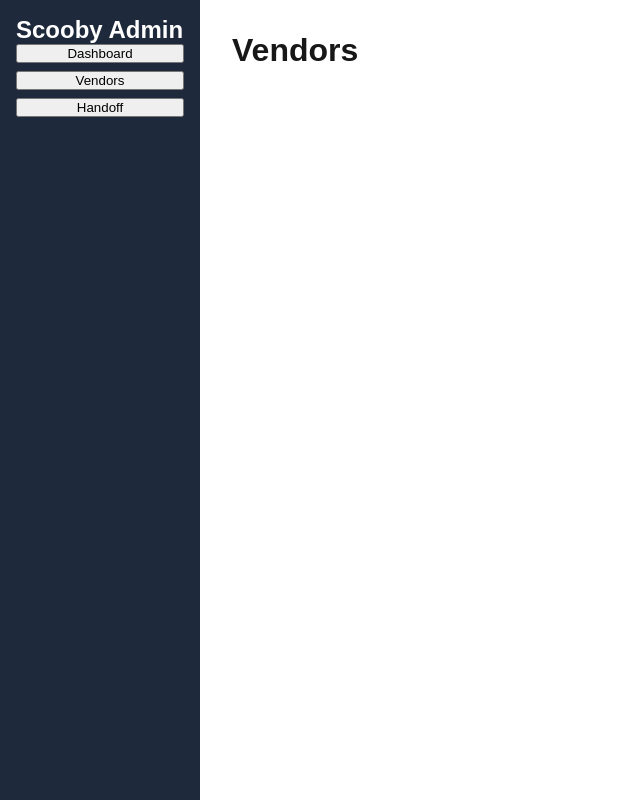
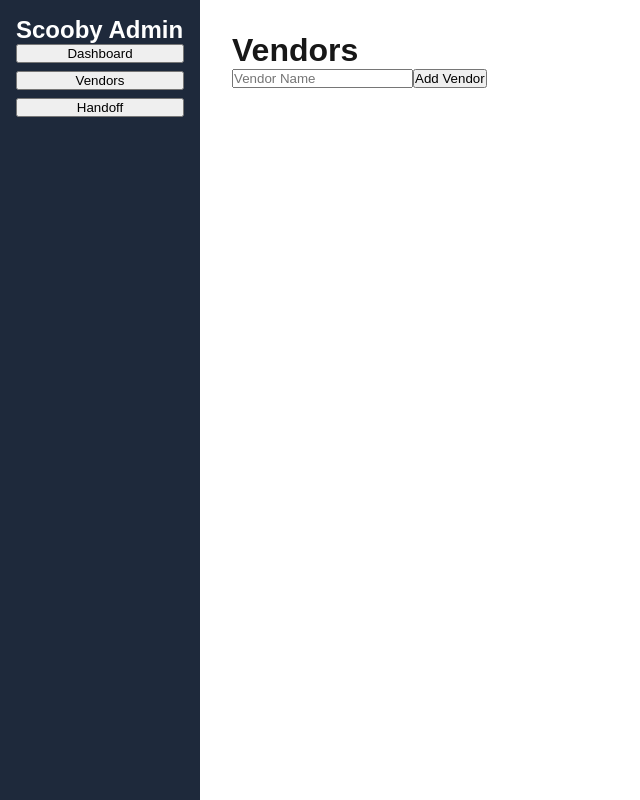
Before and after one commit to The-only-Direction/Scooby_2.0, a Next.js app: page /dashboard in a window 1280 px wide. Both pictures are taken after a click on the button "Vendors". Shown: the whole page, without its empty margins (0-640 px from the left). Built offline with nearby package versions, Linux system fonts and the light colour scheme.

Commit message:
Vendor Tab

```diff
--- a/app/dashboard/page.js
+++ b/app/dashboard/page.js
@@ -2,6 +2,10 @@
 import {useState} from 'react';
 export default function Dashboard(){
     const [tab, setTab]=useState('dashboard');
+    const [name, setName]=useState('');
+    function addVendor(){
+        console.log('New Vendor:', name);
+    }
     return(
         <div style={{display: 'flex', minHeight: '100vh'}}>
         <nav style={{width:'200px', background:'#1e293b', color:'white', padding:'1rem'}}>
@@ -12,7 +16,16 @@ export default function Dashboard(){
         </nav>
         <main style={{flex:1, padding:'2rem'}}>
             {tab=='dashboard'&& <h1>Dashboard</h1>}
-            {tab=='vendors'&& <h1>Vendors</h1>}
+            {tab=='vendors'&&(
+                <div>
+                    <h1>Vendors</h1>
+                    <input
+                    value={name}
+                    onChange={(e)=> setName(e.target.value)}
+                    placeholder="Vendor Name"/>
+                    <button onClick={addVendor}>Add Vendor</button>
+                </div>
+            )}
             {tab=='handoff'&& <h1>Handoff</h1>}
         </main>
         </div>
```
